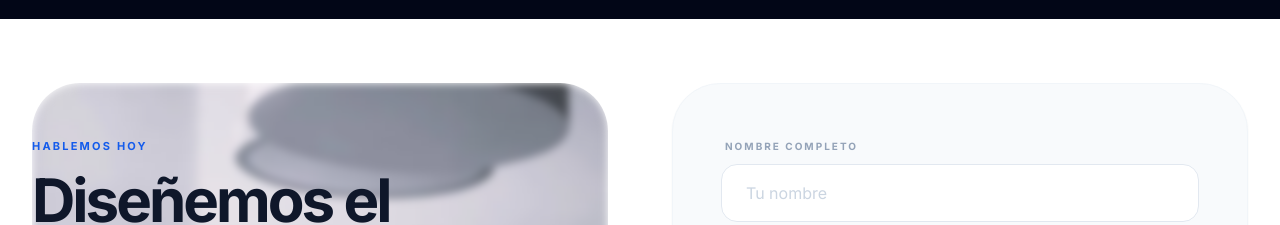
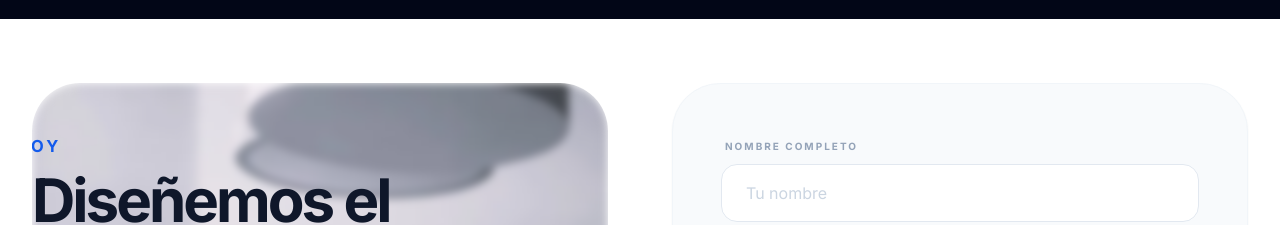
Before and after one commit to asinomas/paginaultima, a React (Vite) app in the folder Pagina_ultima/: page / in a window 1280 px wide. Shown: the part 8280-8505 px from the top of the page. Built offline with nearby package versions, Linux system fonts and the light colour scheme; no server answers.

Commit message:
Update ContactDetail.tsx

```diff
--- a/Pagina_ultima/src/components/ContactDetail.tsx
+++ b/Pagina_ultima/src/components/ContactDetail.tsx
@@ -50,7 +50,7 @@ const ContactDetail: React.FC = () => {
 
             {/* Contenido encima de la imagen */}
             <div className="relative z-10 flex flex-col justify-center h-full p-6 lg:p-0">
-              <h4 className="text-[#135bec] font-bold uppercase tracking-[0.2em] text-[11px] mb-4">
+              <h4 className="text-[#135bec] font-bold uppercase tracking-[0.2em] text-[11px] mb-4 scale-[1.5]">
                 Hablemos hoy
               </h4>
 
```
